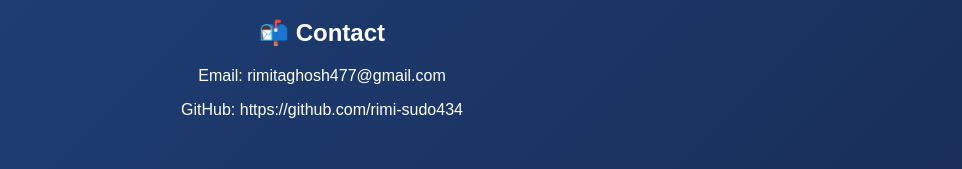
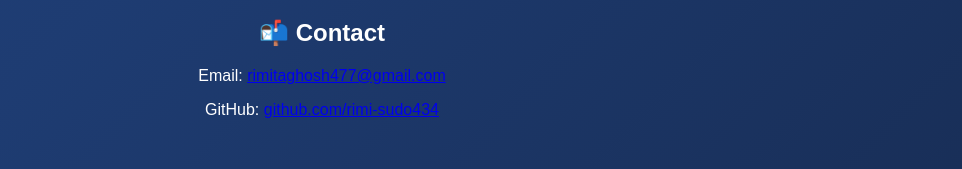
Before and after one commit to rimi-sudo434/my-portfolio, a React (Create React App) app: page / in a window 1280 px wide. Shown: the part 519-688 px from the top of the page, without its empty margins (318-1280 px from the left). Built offline with nearby package versions, Linux system fonts and the light colour scheme.

Commit message:
Enhance contact section with links
Updated contact information to include clickable email and GitHub link.

```diff
--- a/src/App.js
+++ b/src/App.js
@@ -23,8 +23,21 @@ function App() {
 
       {/* CONTACT */}
       <h2>📬 Contact</h2>
-      <p>Email: rimitaghosh477@gmail.com</p>
-      <p>GitHub: https://github.com/rimi-sudo434</p>
+
+      <p>
+        Email: <a href="mailto:rimitaghosh477@gmail.com">rimitaghosh477@gmail.com</a>
+      </p>
+
+      <p>
+        GitHub:{" "}
+        <a
+          href="https://github.com/rimi-sudo434"
+          target="_blank"
+          rel="noreferrer"
+        >
+          github.com/rimi-sudo434
+        </a>
+      </p>
 
     </div>
   );
```
